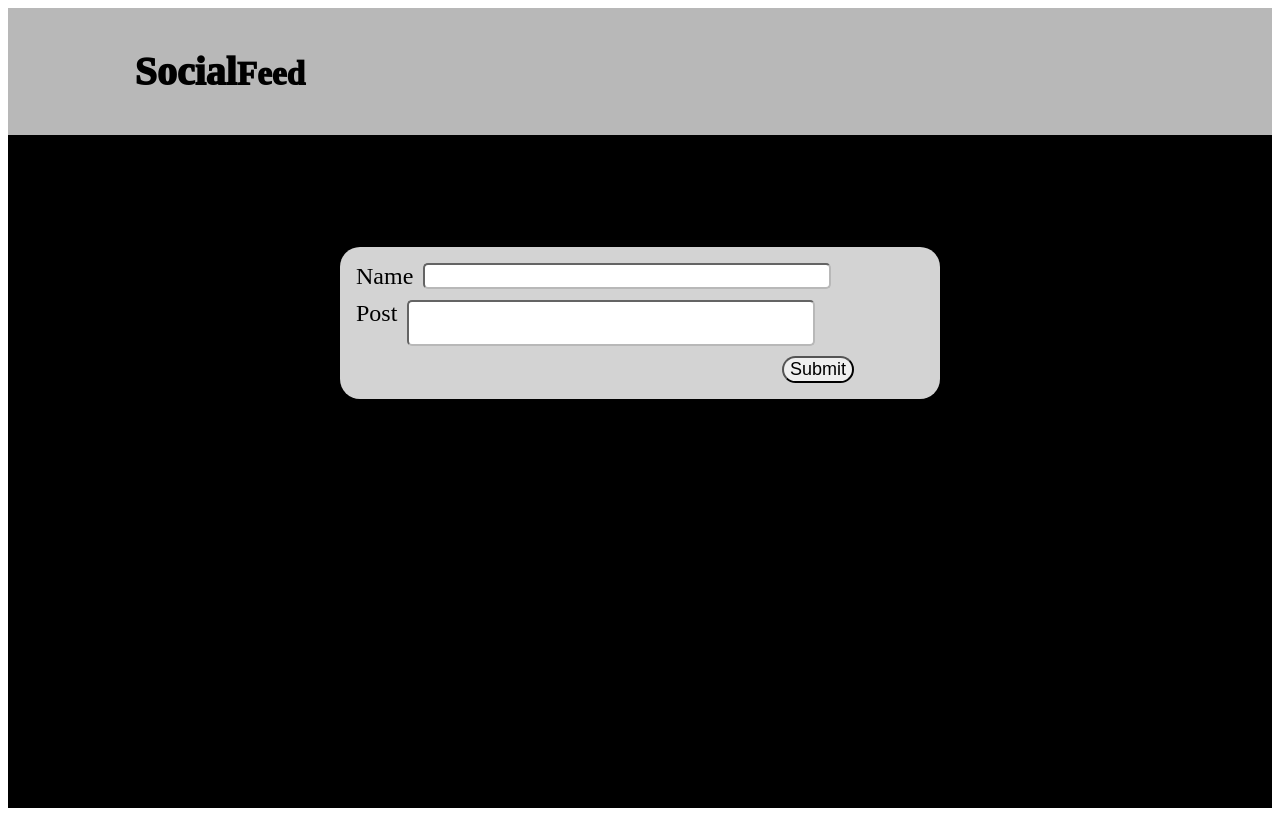
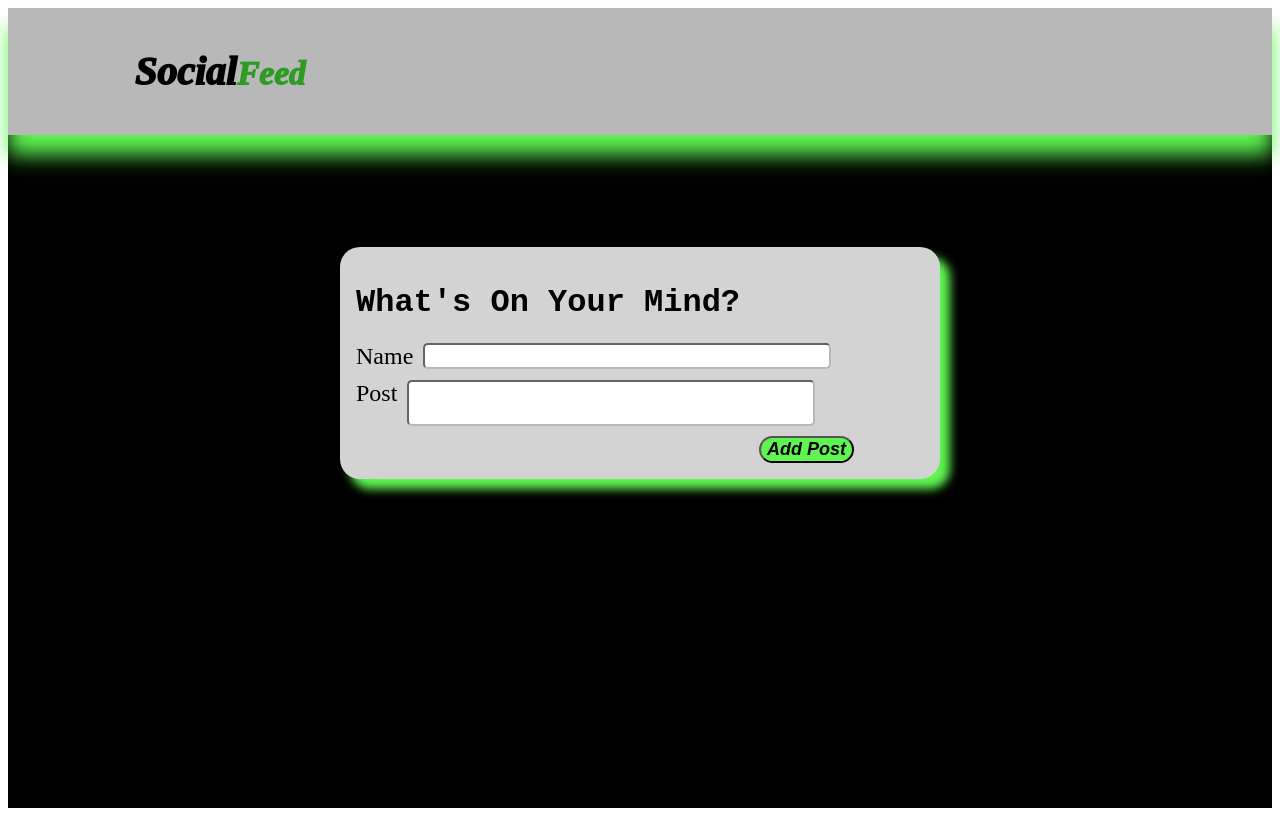
Before and after one commit to BlaseMoylan/Social-Feed, a React (Create React App) app: page / in a window 1280 px wide. Built offline with nearby package versions, Linux system fonts and the light colour scheme.

Commit message:
Feat: adding addintional styling and date of post

```diff
--- a/package.json
+++ b/package.json
@@ -8,6 +8,7 @@
     "@testing-library/user-event": "^13.5.0",
     "react": "^18.2.0",
     "react-dom": "^18.2.0",
+    "react-icons": "^4.8.0",
     "react-scripts": "5.0.1",
     "web-vitals": "^2.1.4"
   },
--- a/src/App.css
+++ b/src/App.css
@@ -23,4 +23,8 @@
     padding-left: 10%;
     font-size: 40px;
     font-weight: 1000;
+    box-shadow: 0px 20px 20px 0px rgb(95, 245, 81);
 }
+small{
+    color: rgb(46, 156, 36)
+}
--- a/src/App.js
+++ b/src/App.js
@@ -1,6 +1,6 @@
 import React, { useState } from 'react';
 import CreatePostForms from './Components/CreatePostForms/CreatePostForms';
-import MapList from './Components/PostList/MapPost'
+import MapList from './Components/PostList/MapPost/MapPost'
 import './App.css';
 function App() {
   const [entries, setEntries] = useState([])
@@ -13,7 +13,7 @@ function App() {
   return (
     <div className='container-fluid layout'>
       <div className='nav-row'>
-        <p>Social<small >Feed</small></p>
+        <p><i>Social</i><small ><i>Feed</i></small></p>
       </div>
       <div className='border-box'>
         <CreatePostForms newPost={newPost}/>
--- a/src/Components/CreatePostForms/CreatePostForms.css
+++ b/src/Components/CreatePostForms/CreatePostForms.css
@@ -11,6 +11,7 @@
     background-color: lightgrey;
     width:800px;
     color: black;
+    box-shadow: 10px 10px 10px 0px rgb(95, 245, 81);
 }
 .form{
     display: flex;
@@ -26,6 +27,8 @@
 .create{
     border-radius: 20px;
     font-size: large;
+    font-weight:bolder;
+    background-color: rgb(95, 245, 81);
 
 }
 .create:hover{
@@ -37,3 +40,6 @@
     justify-content: flex-end;
     padding-right: 70px;
 }
+.question{
+    font-family:'Courier New', Courier, monospace;
+}
--- a/src/Components/CreatePostForms/CreatePostForms.jsx
+++ b/src/Components/CreatePostForms/CreatePostForms.jsx
@@ -18,6 +18,7 @@ const CreatePostForms = (props) => {
 
     return (
         <form onSubmit={handleSubmit} className="inner-box">
+            <div><h1 className="question">What's On Your Mind?</h1></div>
             <div className="form">
                 <label style={{display:'inline-block'}}>Name</label>
                 <input type='string' className="form-control input-box" value={name} onChange={(event) => setName(event.target.value)} style={{height:'20px'}} />
@@ -27,7 +28,7 @@ const CreatePostForms = (props) => {
                 <input type='string' className="form-control input-box" value={post} onChange={(event) => setPost(event.target.value)} style={{height: '40px'}}/>
             </div>
             <div className="create-button">
-                <button type='submit' className="btn btn-primary create" >Submit</button>
+                <button type='submit' className="btn btn-primary create" ><i>Add Post</i></button>
             </div>
         </form>
     );
--- a/src/Components/PostList/MapPost.jsx
+++ b/src/Components/PostList/MapPost/MapPost.jsx
@@ -1,5 +1,5 @@
 
-import Post from "./PostList";
+import Post from "../PostList";
 
 const MapList=({entries}) =>{
     return (
--- a/src/Components/PostList/PostList.css
+++ b/src/Components/PostList/PostList.css
@@ -18,11 +18,11 @@
     font-size: large;
 }
 .active{
-    background-color: black;
-    color:white;
+    /* background-color:  rgb(95, 245, 81); */
+    color:rgb(95, 245, 81);
 }
 .inactive{
-    background-color: rgb(184, 184, 184);
+    /* background-color: rgb(184, 184, 184); */
     color:black;
 }
 .likeAndDislike{
@@ -30,10 +30,18 @@
     justify-content: flex-end;
     gap:5px;
 }
-button{
-    border-radius: 20px;
+.nameAndDate{
+    display:flex;
+    align-items: center;
+    word-wrap: break-word;
 }
-button:hover{
-    box-shadow: 0px 5px 5px 0px rgb(75, 75, 75);
-    transform: scale(1.1);
+.nameAndDate p1{
+    display: flex;
+    justify-self: flex-end;
 }
+.nameAndDate p{
+    display: flex;
+    justify-self: flex-start;
+    width: 725px;
+    word-wrap: break-word;
+}
--- a/src/Components/PostList/PostList.jsx
+++ b/src/Components/PostList/PostList.jsx
@@ -1,9 +1,18 @@
 import './PostList.css'
 import { useState } from 'react';
+import {FaHeartBroken} from 'react-icons/fa'
+import {FaHeart} from 'react-icons/fa'
+// import React, {Component} from 'react';
 const Post = (props) => {
     // is there a way of doing this with just one useState variable
     const [likeClass,setLikeClass] = useState("inactive");
     const [dislikeClass,setDislikeClass] = useState("inactive");
+
+    let today=new Date();
+    // +" "+"at"+" "+today.getHours() + ':' + today.getMinutes() + ':' + today.getSeconds();
+    let time= today.getFullYear() + '-' + (today.getMonth() + 1) + '-' + today.getDate();
+
+    const [date,setCurrentDate] = useState(time);
 
     function handleLikeClick(){
         if(likeClass === "inactive"){
@@ -21,15 +30,26 @@ const Post = (props) => {
             setLikeClass("inactive")
         }
     }
-
+    function dateAndTime(){
+        // setCurrentDate(time)
+        return date
+    }
     return (
         // <div className="list">
             <section key={props.key} className="inner-box">
-                <div ><p className='text'><h3>{props.entry.name}</h3></p> </div>
+                <div className='nameAndDate'>
+                    <p >
+                        <h3><i>{props.entry.name}</i></h3>
+                    </p>
+                    <p1 >
+                        {dateAndTime()}
+                    </p1>
+                </div>
                 <div ><p className='text'>{props.entry.post}</p> </div>
                 <div className='likeAndDislike'>
-                    <button  className={likeClass} onClick={handleLikeClick}>Like</button>
-                    <button  className={dislikeClass} onClick={handleDislikeClick} >Dislike</button>
+                    {/* <button  className={likeClass} onClick={handleLikeClick}><AiOutlineHeart/></button> */}
+                    <FaHeart type='button' className={likeClass} onClick={handleLikeClick} size={'30px'}/>
+                    <FaHeartBroken  type='button' className={dislikeClass} onClick={handleDislikeClick} size={'30px'}/>
                 </div>
             </section>
         // </div>
```
Also changed, not shown: 1 other file (tests, documents, lock files or other folders).
